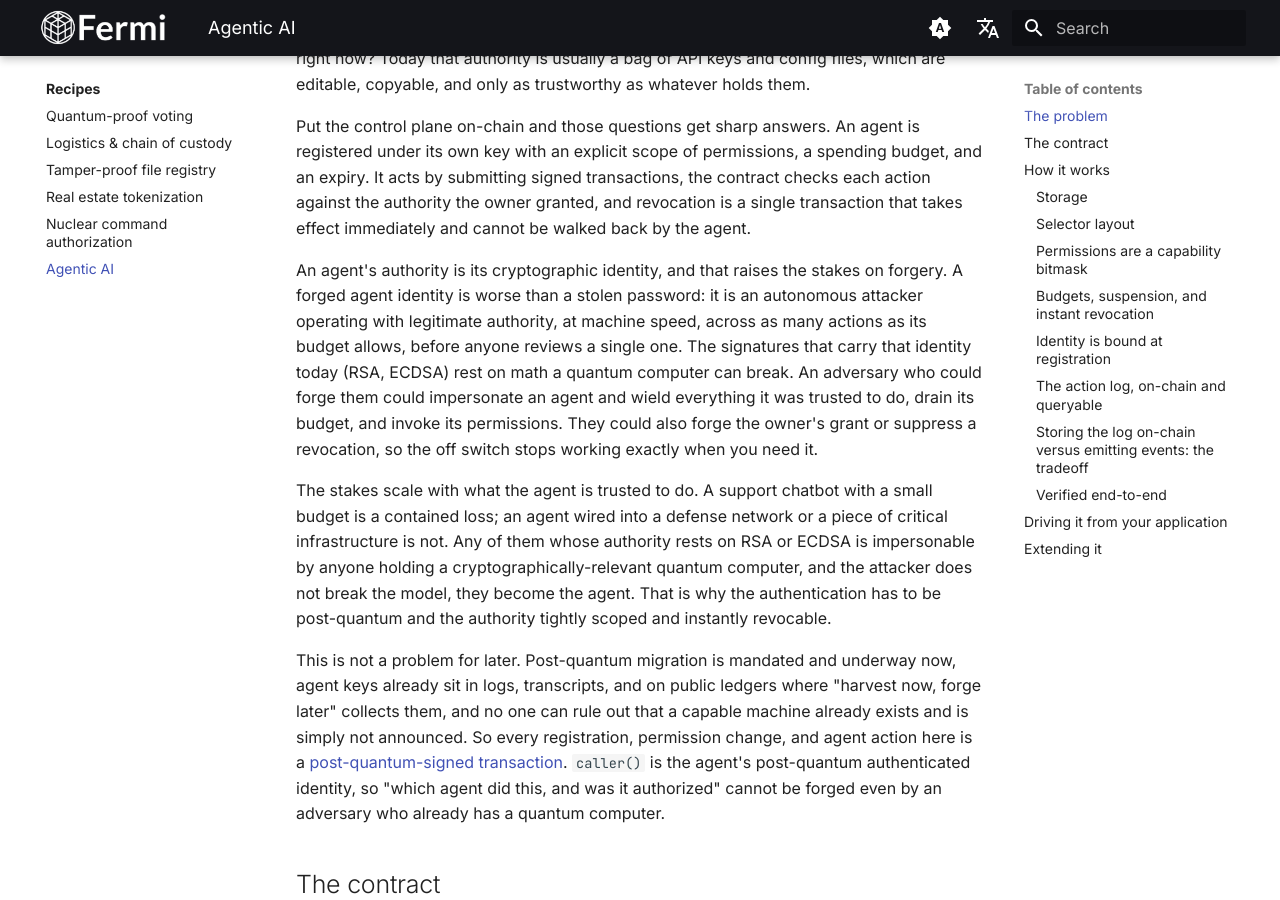
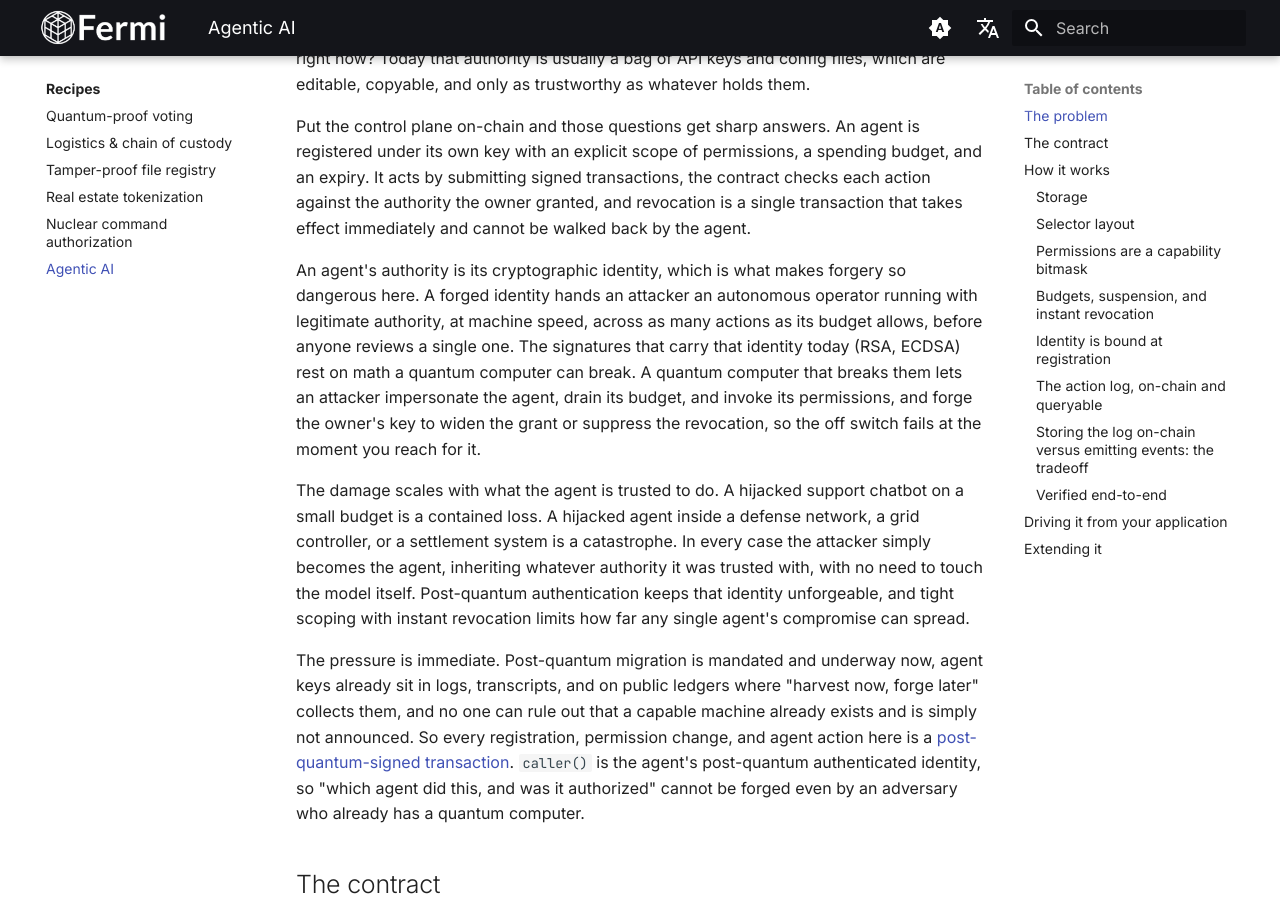
Before and after one commit to DosseyRichards/Fermi-Fourier, an MkDocs documentation site: the page built from docs/recipes/agent-authority.md, in a window 1280 px wide and 900 px high, scrolled down 391 px. Built offline with MkDocs 1.6.1 and Material for MkDocs 9.7.7, drawn with Linux system fonts in a browser that asks for light colours; comment, search, counter and statistics services are not loaded.

Commit message:
docs(recipes): trim AI-tell antithesis and conditional phrasing
Rework 'this is not this, it's that' and 'if X then Y' constructions into
plainer declarative sentences across the recipe threat sections (mainly
Agentic AI, plus one-liners in voting, real estate, command authority,
and the index). Meaning unchanged.

```diff
--- a/docs/recipes/agent-authority.md
+++ b/docs/recipes/agent-authority.md
@@ -18,27 +18,26 @@ signed transactions, the contract checks each action against the
 authority the owner granted, and revocation is a single transaction that
 takes effect immediately and cannot be walked back by the agent.
 
-An agent's authority is its cryptographic identity, and that raises the
-stakes on forgery. A forged agent identity is worse than a stolen
-password: it is an autonomous attacker operating with legitimate
-authority, at machine speed, across as many actions as its budget allows,
-before anyone reviews a single one. The signatures that carry that
-identity today (RSA, ECDSA) rest on math a quantum computer can break. An
-adversary who could forge them could impersonate an agent and wield
-everything it was trusted to do, drain its budget, and invoke its
-permissions. They could also forge the owner's grant or suppress a
-revocation, so the off switch stops working exactly when you need it.
+An agent's authority is its cryptographic identity, which is what makes
+forgery so dangerous here. A forged identity hands an attacker an
+autonomous operator running with legitimate authority, at machine speed,
+across as many actions as its budget allows, before anyone reviews a
+single one. The signatures that carry that identity today (RSA, ECDSA)
+rest on math a quantum computer can break. A quantum computer that breaks
+them lets an attacker impersonate the agent, drain its budget, and invoke
+its permissions, and forge the owner's key to widen the grant or suppress
+the revocation, so the off switch fails at the moment you reach for it.
 
-The stakes scale with what the agent is trusted to do. A support chatbot
-with a small budget is a contained loss; an agent wired into a defense
-network or a piece of critical infrastructure is not. Any of them whose
-authority rests on RSA or ECDSA is impersonable by anyone holding a
-cryptographically-relevant quantum computer, and the attacker does not
-break the model, they become the agent. That is why the authentication
-has to be post-quantum and the authority tightly scoped and instantly
-revocable.
+The damage scales with what the agent is trusted to do. A hijacked
+support chatbot on a small budget is a contained loss. A hijacked agent
+inside a defense network, a grid controller, or a settlement system is a
+catastrophe. In every case the attacker simply becomes the agent,
+inheriting whatever authority it was trusted with, with no need to touch
+the model itself. Post-quantum authentication keeps that identity
+unforgeable, and tight scoping with instant revocation limits how far any
+single agent's compromise can spread.
 
-This is not a problem for later. Post-quantum migration is mandated and
+The pressure is immediate. Post-quantum migration is mandated and
 underway now, agent keys already sit in logs, transcripts, and on public
 ledgers where "harvest now, forge later" collects them, and no one can
 rule out that a capable machine already exists and is simply not
```
Also changed, not shown: docs/recipes/command-authority.md (+2 -2 lines), docs/recipes/index.md (+2 -2 lines), docs/recipes/real-estate.md (+1 -1 lines), docs/recipes/voting.md (+1 -1 lines).
